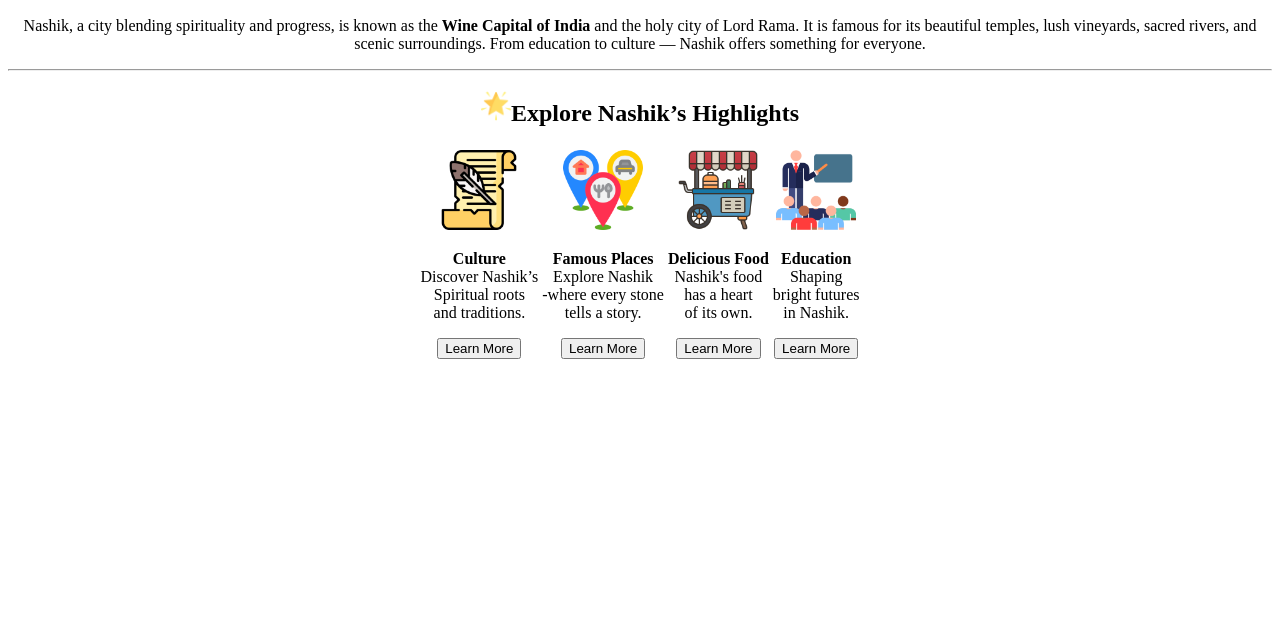
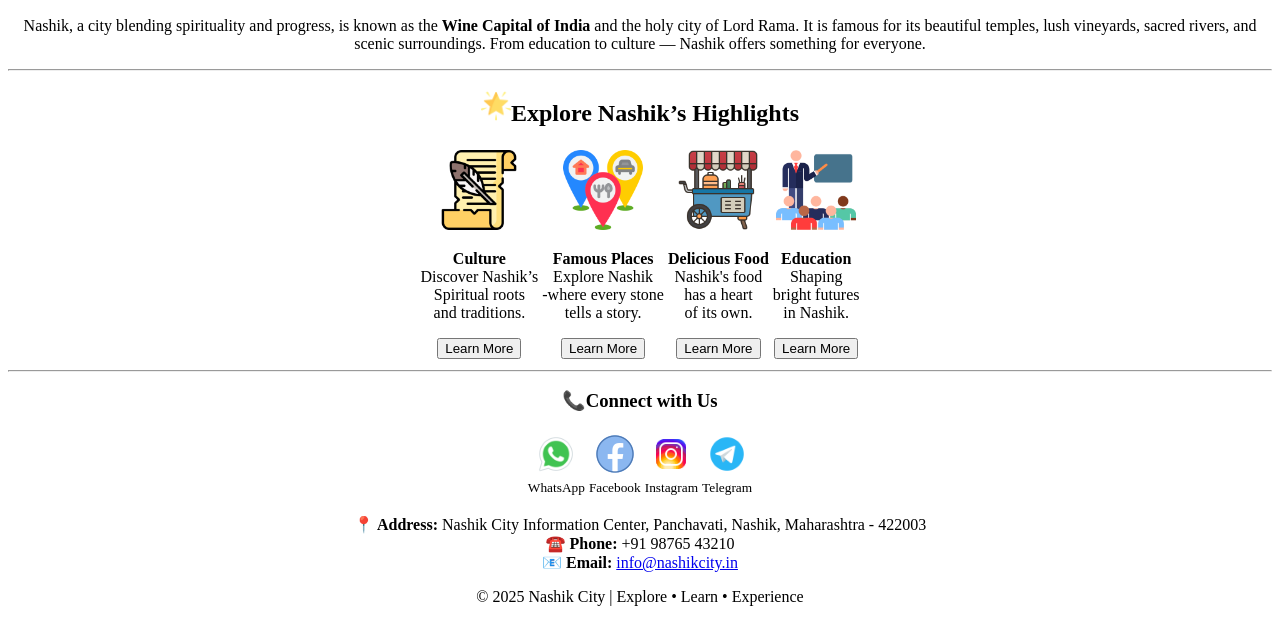
Before and after one commit to RainaTrivedi02/html-github-project-1-vibe-city-nashik, a plain HTML site: page index.html in a window 1280 px wide. Shown: the part 371-993 px from the top of the page. Before the commit the page ends 800 px from the top, so only its background shows below. Drawn offline with Linux system fonts and the light colour scheme; files whose address does not match are found by name.

Commit message:
contact information added

```diff
--- a/index.html
+++ b/index.html
@@ -52,6 +52,46 @@
             </tr>
         </table>
     </div>
+<hr/>
+
+<div align="center">
+    <h3>📞Connect with Us</h3>
+    <table>
+        <tr>
+            <td align="center">
+                    <img src="C:\Users\saish\OneDrive\Desktop\html-github-project-1-vibe-city-nashik\images\whatsapp logo.png" width="40" height="40" alt="WhatsApp">
+                </a><br>
+                <small>WhatsApp</small>
+            </td>
+
+            <td align="center">
+                    <img src="C:\Users\saish\OneDrive\Desktop\html-github-project-1-vibe-city-nashik\images\facebook logo.png" width="40" height="40" alt="Facebook">
+                </a><br>
+                <small>Facebook</small>
+            </td>
+
+            <td align="center">
+                    <img src="C:\Users\saish\OneDrive\Desktop\html-github-project-1-vibe-city-nashik\images\instagram logo.png" width="40" height="40" alt="Instagram">
+                </a><br>
+                <small>Instagram</small>
+            </td>
+
+            <td align="center">
+                    <img src="C:\Users\saish\OneDrive\Desktop\html-github-project-1-vibe-city-nashik\images\telegram logo.png" width="40" height="40" alt="Telegram">
+                </a><br>
+                <small>Telegram</small>
+            </td>
+        </tr>
+    </table>
+    <p>
+        <b>📍 Address:</b> Nashik City Information Center, Panchavati, Nashik, Maharashtra - 422003 <br>
+        <b>☎️ Phone:</b> +91 98765 43210 <br>
+        <b>📧 Email:</b> <a href="mailto:info@nashikcity.in">info@nashikcity.in</a>
+    </p>
+
+    <p>© 2025 Nashik City | Explore • Learn • Experience</p>
+</div>
+
 
 
     </body>
```
Also changed, not shown: images/facebook logo.png (added), images/instagram logo.png (added), images/telegram logo.png (added), images/whatsapp logo.png (added).
